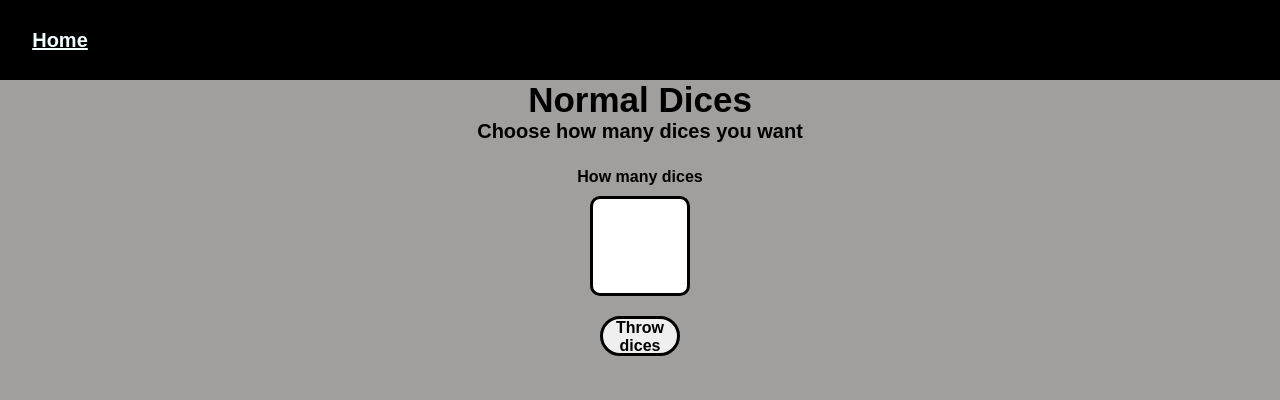
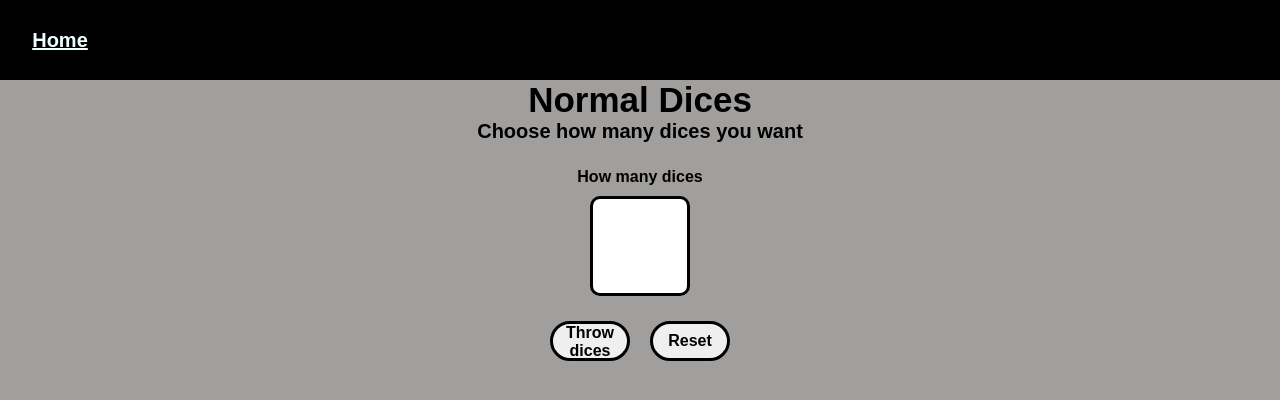
Before and after one commit to Kalixer/Dice-roller, a React app: page /normal in a window 1280 px wide. Shown: the top 400 px of the page. Built offline with nearby package versions, Linux system fonts and the light colour scheme.

Commit message:
Reset button added, but I broke them in the process

```diff
--- a/src/components/ButtonThrow.jsx
+++ b/src/components/ButtonThrow.jsx
@@ -5,7 +5,7 @@ import '@styles/ButtonThrow.scss';
 
 const ButtonThrow = () => {
     const [showComponent, setShowComponent] = useState(false); // comienza en estado false
-    const [messageState, setMessageState] = useState(true);
+    const [messageState, setMessageState] = useState(false);
 
     let message;
     if(messageState){
@@ -14,16 +14,31 @@ const ButtonThrow = () => {
         message = 'Again?'
     }
 
-    const handleClick = () => {
-        setShowComponent(!showComponent); // Al hacer click cambia el estado al hacerle un NOT al estado anterior
-        setMessageState(!messageState) // Al hacer click cambia el estado al hacerle un NOT al estado anterior
+    const handleThrow = () => {
+
+        // Al hacerle el if, se salta el estado true y el resultado se vuelve a lanzar sin borrarse
+        if(showComponent == false) {
+            setShowComponent(showComponent); // Al hacer click cambia el estado al hacerle un NOT al estado anterior
+        }
+        // setMessageState(!messageState) // Al hacer click cambia el estado al hacerle un NOT al estado anterior
       }
+
+    const handleReset = () => {
+        if(showComponent == true) {
+            setShowComponent(false)
+        }
+    }
 
     return (
         <>
-            <button type="button" className="buttonThrow" onClick={handleClick}>
-                <p>{message}</p>
-            </button>
+            <div className='buttons'>
+                <button type="button" className="buttonTh buttonThrow" onClick={handleThrow}>
+                    <p>Throw dices</p>
+                </button>
+                <button type="button" className="buttonTh buttonReset" onClick={handleReset}>
+                    <p>Reset</p>
+                </button>
+            </div>
             {showComponent && <Resultado />}
         </>
 
--- a/styles/ButtonThrow.scss
+++ b/styles/ButtonThrow.scss
@@ -1,15 +1,19 @@
-.buttonThrow {
+.buttons {
+    display: flex;
+
+}
+.buttonTh{
     margin: 1rem;
 
     height: 4rem;
     width: 8rem;
 
     border: 0.3rem solid black;
-    border-radius: 4rem;
+    border-radius: 2rem;
 
     font-weight: bold;
 }
-.buttonThrow:hover {
+.buttonTh:hover {
     cursor: pointer;
     color: rgb(146, 16, 42);
     border: 0.3rem solid rgb(146, 16, 42);
```
Also changed, not shown: 1 other file (tests, documents, lock files or other folders).
